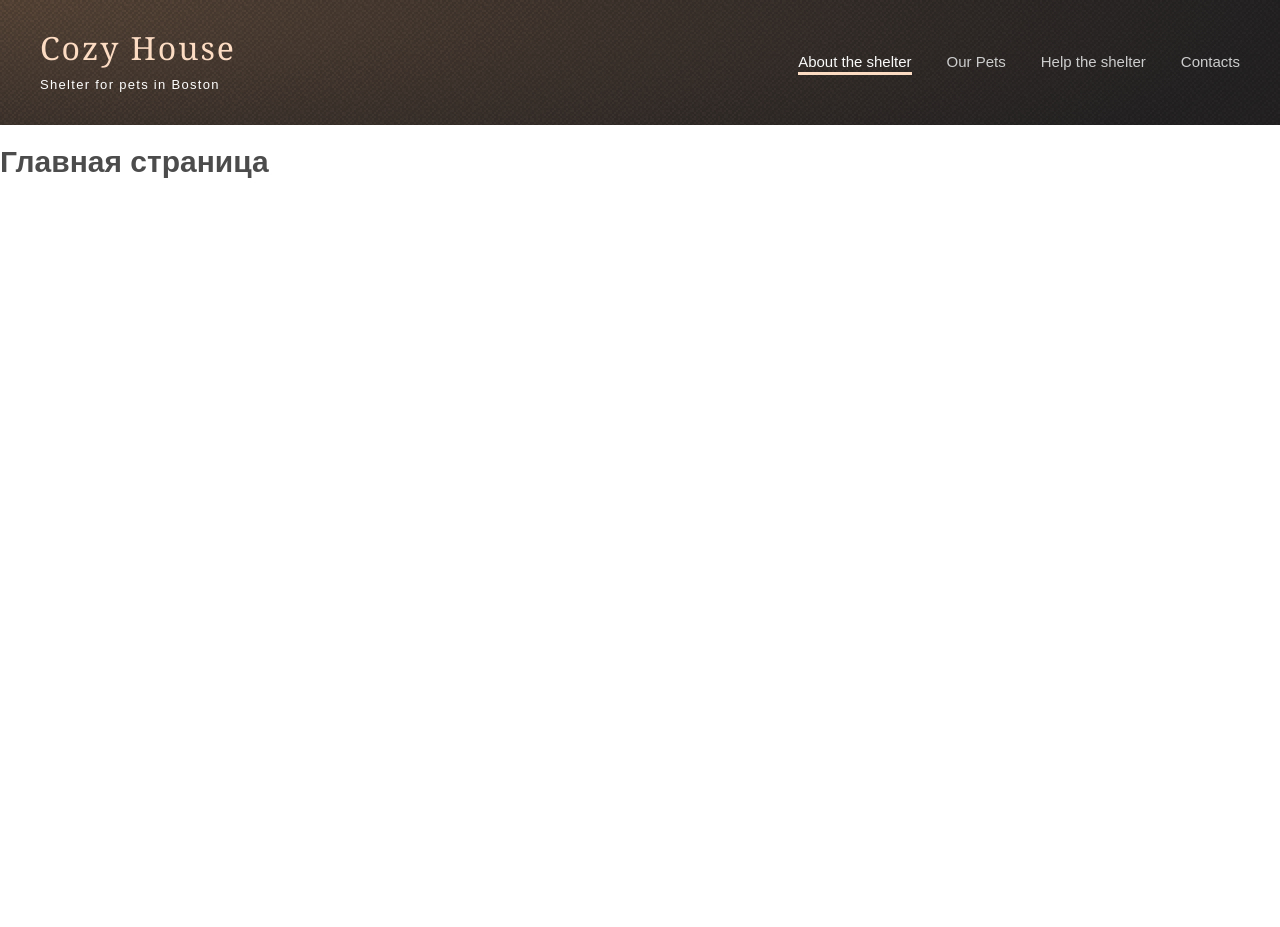
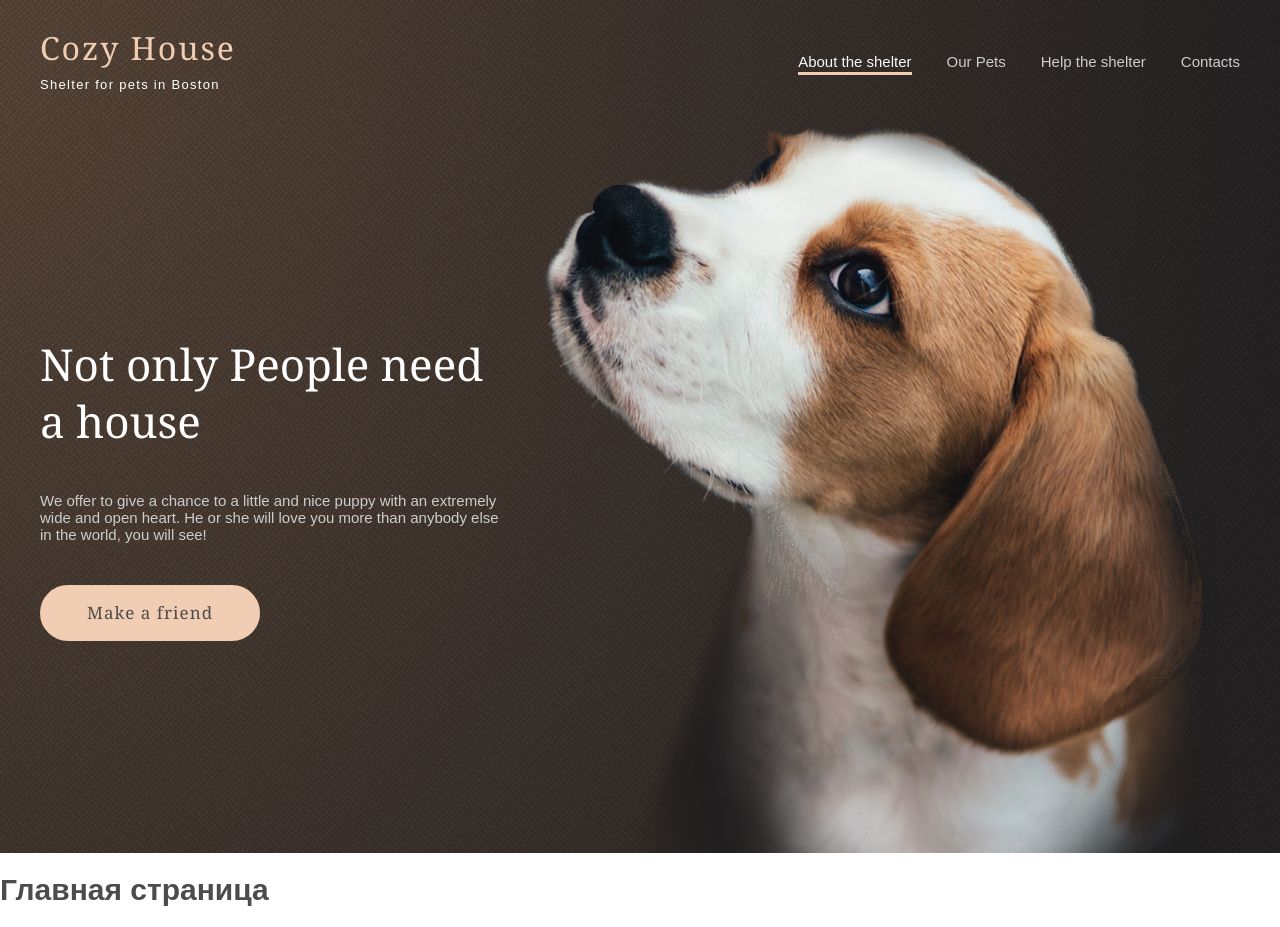
Before and after one commit to DoYouLikeMe/pet-react-ts-app, a React (Create React App) app: page / in a window 1280 px wide. Before the commit the page ends 800 px from the top, so only its background shows below. Built offline with nearby package versions, Linux system fonts and the light colour scheme.

Commit message:
add: buttons

```diff
--- a/src/components/Header/Header.scss
+++ b/src/components/Header/Header.scss
@@ -7,4 +7,8 @@
     justify-content: space-between;
     align-items: center;
   }
+  &_secondary {
+    background: $color-light-xl;
+    color: $color-dark-l;
+  }
 }
--- a/src/components/Header/Header.tsx
+++ b/src/components/Header/Header.tsx
@@ -1,17 +1,20 @@
 import {useState} from "react";
-
+import {useLocation} from "react-router-dom";
 import {Logo} from "@/components//Logo/Logo";
 import {Navigation} from "@/components/Navigation/Navigation";
 import {MobileMenu} from "@/components/MobileMenu/MobileMenu";
+import {NotOnly} from "@/components/Not-only/NotOnly";
 
 export const Header = () => {
   const [isMobileMenuActive, setIsMobileMenuActive] = useState(false);
   const toggleMenu = () => {
     setIsMobileMenuActive(!isMobileMenuActive);
   };
+  const location = useLocation();
+  const isMainPage = location.pathname === "/";
 
   return (
-    <header className="header">
+    <header className={isMainPage ? "header" : "header header_secondary"}>
       <div className="container">
         <div className="header__top">
           <Logo />
@@ -28,6 +31,7 @@ export const Header = () => {
           </button>
           <MobileMenu toggleMenu={toggleMenu} isActive={isMobileMenuActive} />
         </div>
+        {isMainPage ? <NotOnly /> : null}
       </div>
     </header>
   );
--- /dev/null
+++ b/src/components/Not-only/NotOnly.scss
@@ -0,0 +1,37 @@
+.intro {
+  color: $color-dark-s;
+  &__wrapper {
+    display: flex;
+    justify-content: space-between;
+    align-items: center;
+    gap: 42px;
+    @media (max-width: $size-tablet) {
+      flex-wrap: wrap;
+      justify-content: center;
+      text-align: center;
+    }
+  }
+  &__content {
+    max-width: 460px;
+    width: 100%;
+    display: flex;
+    flex-direction: column;
+    gap: 42px;
+    @media (max-width: $size-tablet) {
+      flex-wrap: wrap;
+      justify-content: center;
+      align-items: center;
+      gap: 20px;
+    }
+  }
+  &__heading {
+    color: $color-light-xl;
+  }
+  &__image {
+    max-width: fit-content;
+    width: 100%;
+    @media (max-width: $size-tablet) {
+      max-width: 230px;
+    }
+  }
+}
--- /dev/null
+++ b/src/components/Not-only/NotOnly.tsx
@@ -0,0 +1,25 @@
+import StartImage from "@/images/header/start-screen-puppy.png";
+import {Button} from "@/components/ui/Button/Button";
+
+export const NotOnly = () => {
+  return (
+    <section className="intro">
+      <div className="intro__wrapper">
+        <div className="intro__content">
+          <h1 className="heading intro__heading">
+            Not only People need a house
+          </h1>
+          <p className="paragraph">
+            We offer to give a chance to a little and nice puppy with an
+            extremely wide and open heart. He or she will love you more than
+            anybody else in the world, you will see!
+          </p>
+          <Button isPrime={true} content={"Make a friend"} />
+        </div>
+        <div className="intro__image">
+          <img className="img-res" src={StartImage} alt="Start Screen Puppy" />
+        </div>
+      </div>
+    </section>
+  );
+};
--- /dev/null
+++ b/src/components/ui/Button/Button.scss
@@ -0,0 +1,45 @@
+.button {
+  background-color: red;
+  padding: 15px 45px;
+  background-color: $color-light-xl;
+  color: $color-dark-xl;
+  font-family: $font-secondary;
+  max-width: fit-content;
+  border: 2px solid $color-primary;
+  box-sizing: border-box;
+  border-radius: 100px;
+  letter-spacing: 1.02px;
+  line-height: 130%;
+  font-size: 17px;
+  display: flex;
+  justify-content: center;
+  align-items: center;
+  transition: background-color 0.5s ease-in;
+  cursor: pointer;
+  &:hover {
+    background-color: $color-primary-light;
+  }
+  &_prime {
+    background-color: $color-primary;
+  }
+  &_round {
+    border-radius: 50%;
+    display: block;
+    width: 52px;
+    height: 52px;
+    padding: 0;
+    max-width: none;
+  }
+  &_disabled {
+    cursor: none;
+    color: $color-dark-s;
+    transition: none;
+    background-color: $color-light-xl;
+    border-color: $color-dark-s;
+    &:hover {
+      border-color: $color-dark-s;
+      color: $color-dark-s;
+      background-color: $color-light-xl;
+    }
+  }
+}
--- /dev/null
+++ b/src/components/ui/Button/Button.tsx
@@ -0,0 +1,18 @@
+interface ButtonProps {
+  content?: string | number;
+  isRound?: Boolean;
+  isDisabled?: Boolean;
+  isActive?: Boolean;
+  isPrime?: Boolean;
+}
+
+export const Button = (props: ButtonProps) => {
+  const {content, isRound, isDisabled, isActive, isPrime} = props;
+  const allClasses = `${"button"}
+  ${isPrime ? "button_prime" : ""}
+  ${isRound ? "button_round" : ""}
+  ${isActive ? "button_active" : ""}
+  ${isDisabled ? "button_disabled" : ""}
+  `;
+  return <button className={allClasses}>{content}</button>;
+};
--- a/src/scss/_setup.scss
+++ b/src/scss/_setup.scss
@@ -6,6 +6,7 @@ body {
   color: $color-dark-xl;
   font-size: $default-font-size;
   position: relative;
+  align-items: center;
 }
 
 .container {
@@ -14,3 +15,8 @@ body {
   padding: 0 40px;
   box-sizing: border-box;
 }
+
+.img-res {
+  width: 100%;
+  display: flex;
+}
--- a/src/scss/_typography.scss
+++ b/src/scss/_typography.scss
@@ -5,6 +5,9 @@
   line-height: 130%;
   font-size: 44px;
   margin: 0;
+  @media (max-width: $size-tablet) {
+    font-size: 33px;
+  }
   &_secondary {
     font-size: 32px;
   }
--- a/src/scss/_variables.scss
+++ b/src/scss/_variables.scss
@@ -14,7 +14,7 @@ $color-dark-xl: #4c4c4c;
 $color-dark-2xl: #444444;
 $color-dark-3xl: #292929;
 $color-primary: #f1cdb3;
-$color-primary: #fddcc4;
+$color-primary-light: #fddcc4;
 
 // Gradients
 
--- a/src/scss/main.scss
+++ b/src/scss/main.scss
@@ -2,8 +2,13 @@
 @import "typography";
 @import "setup";
 @import "mixins";
+
 // Components
 @import "../components/Logo/Logo";
 @import "../components/Header/Header";
 @import "../components/Navigation/Navigation";
 @import "../components/MobileMenu/MobileMenu";
+@import "../components/Not-only/NotOnly";
+
+// Ui
+@import "../components/ui/Button/Button";
--- a/tsconfig.json
+++ b/tsconfig.json
@@ -20,5 +20,6 @@
     "noEmit": true,
     "jsx": "react-jsx"
   },
-  "include": ["src"]
+  "include": ["src"],
+  "files": ["./.d.ts"]
 }
```
Also changed, not shown: .d.ts, src/images/header/start-screen-puppy.png (added).
